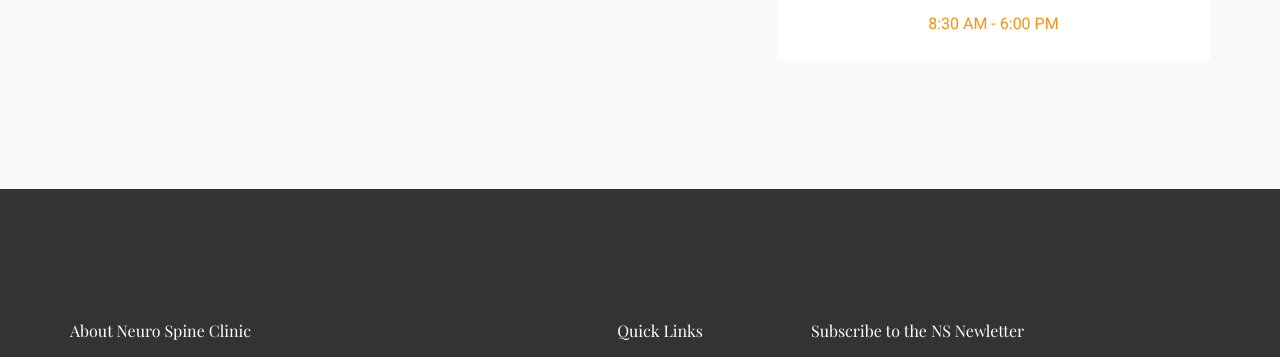
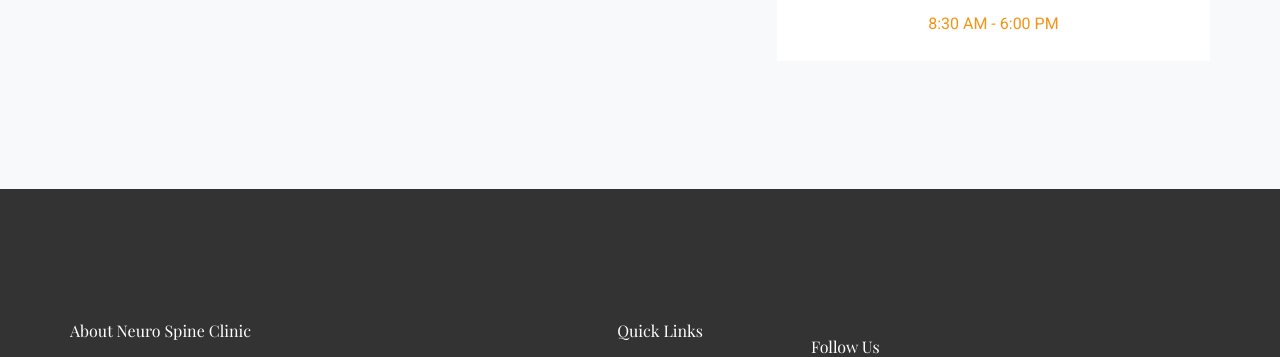
Before and after one commit to ezquantum/neurowebsite, a plain HTML site: page index.html in a window 1280 px wide. Shown: the part 4232-4589 px from the top of the page. Drawn offline with nearby package versions, Linux system fonts and the light colour scheme.

Commit message:
adjust footer content

```diff
--- a/index.html
+++ b/index.html
@@ -346,11 +346,11 @@
             </div>
 
             <div class="footer-subscribe">
-                <h5>Subscribe to the NS Newletter</h5>
+                <!-- <h5>Subscribe to the NS Newletter</h5>
                 <div id="subscribe-container">
                     <input type="text" placeholder="Enter Email" />
                     <button class="right-rounded">Send</button>
-                </div>
+                </div> -->
 
                 <h5 class="follow-us">Follow Us</h5>
                 <ul>
```
